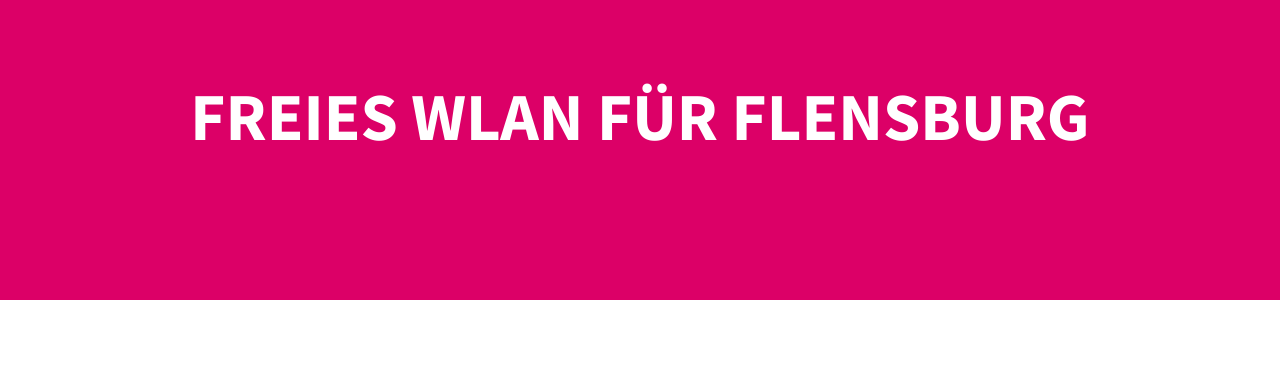
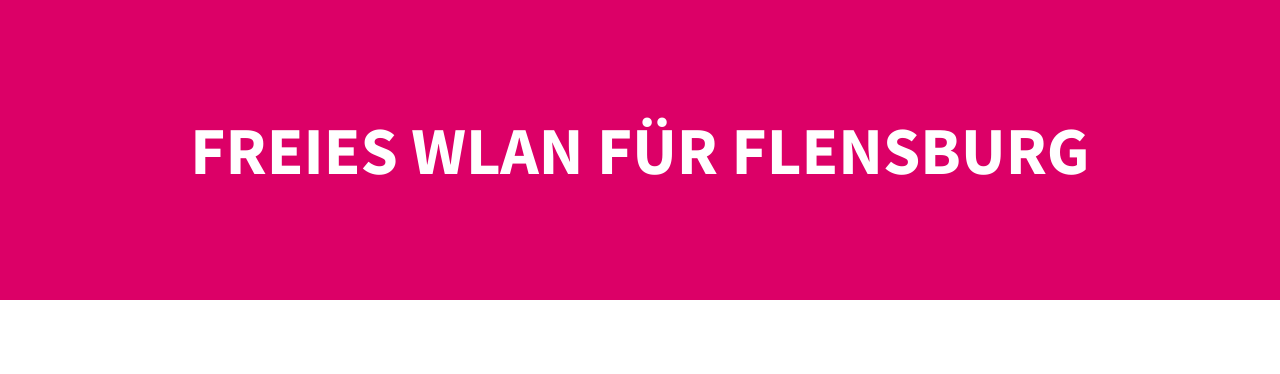
Before and after one commit to freifunk-flensburg/website, a PHP site: page / in a window 1280 px wide. Shown: the part 118-492 px from the top of the page. Run offline with PHP 8.4, Linux system fonts and the light colour scheme; some libraries are stand-ins or nearby versions.

Commit message:
entered headline

```diff
--- a/assets/stylesheets/style.css
+++ b/assets/stylesheets/style.css
@@ -336,14 +336,21 @@ html.sticky .logo a {
     opacity: 0.5;
 }
 
+.start_simulate-wlan figcaption {
+    position: absolute;
+    top: 0;
+    left: 0;
+    height: 100%;
+    width: 100%;
+    display: table;
+}
+
 .start_simulate-wlan figcaption h2 {
-    position: absolute;
-    width: 100%;
+    display: table-cell;
+    vertical-align: middle;
     text-align: center;
     color: #ffffff; /* white */
     text-transform: uppercase;
-    left: 0;
-    top: 50%;
     font-size: 4em;
     line-height: 1;
     margin-top: -1em;
--- a/content/contact.php
+++ b/content/contact.php
@@ -6,7 +6,7 @@
 		Freifunk Flensburg <br>
 		c/o nordlab e.V. <br>
 		Rude 27 <br>
-		24941 Flensburg <br>
+		24941 Flensburg
 	</address>
 </div>
 <div class="contact_right">
```
